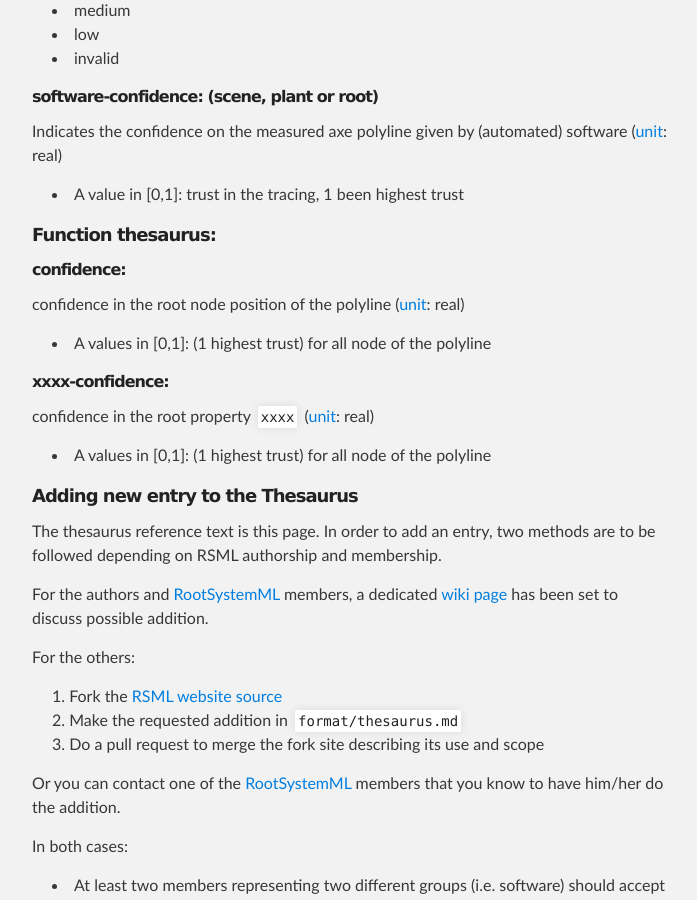
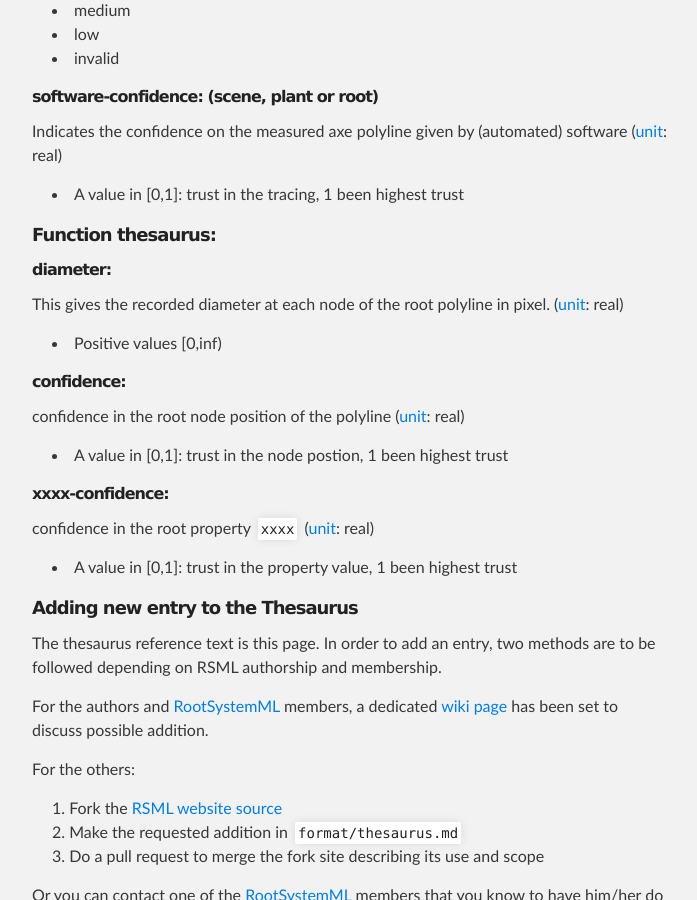
Before and after one commit to RootSystemML/RootSystemML.github.io, a Jekyll site: the page built from format/thesaurus.md, in a window 1280 px wide and 900 px high, scrolled down 1578 px. Shown: the whole window, without its empty margins (288-985 px from the left). Built offline with Jekyll 4.4.1, drawn with Linux system fonts in a browser that asks for light colours.

Commit message:
added diameter function thesaurus

```diff
--- a/format/thesaurus.md
+++ b/format/thesaurus.md
@@ -79,15 +79,20 @@ Indicates the confidence on the measured axe polyline given by (automated) softw
 
 #####Function thesaurus:
 
+######diameter:
+This gives the recorded diameter at each node of the root polyline in pixel. ([unit][]: real)
+
+ - Positive values \[0,inf)
+
 ######confidence:
 confidence in the root node position of the polyline ([unit][]: real)
 
- - A values in \[0,1\]: (1 highest trust) for all node of the polyline
+ - A value in [0,1]: trust in the node postion, 1 been highest trust
 
 ######xxxx-confidence:
 confidence in the root property `xxxx` ([unit][]: real)
 
- - A values in \[0,1\]: (1 highest trust) for all node of the polyline
+ - A value in [0,1]: trust in the property value, 1 been highest trust
 
 
 
```
